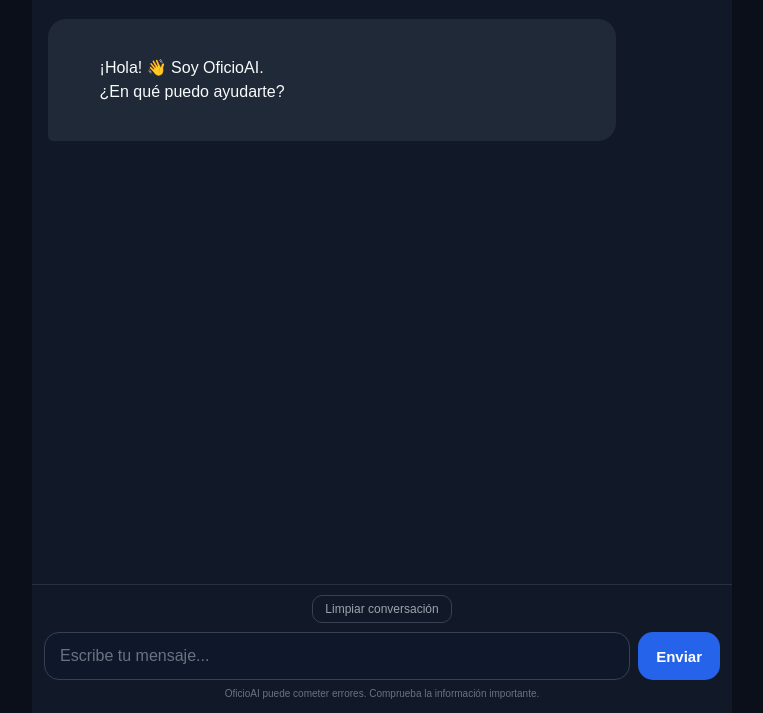
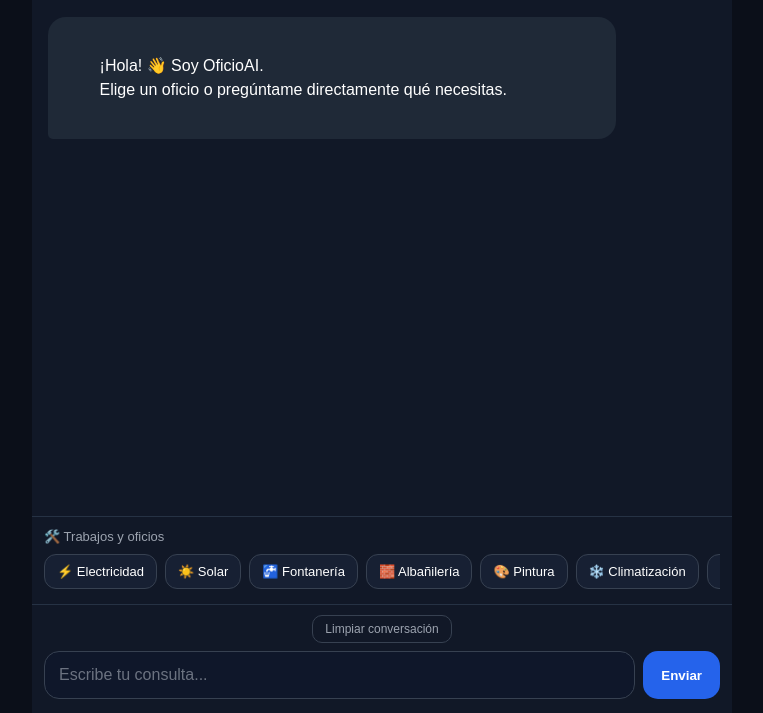
Before and after one commit to pelov-89/Oficioai, a website: page index.html in a window 1280 px wide. Shown: the part 87-800 px from the top of the page, without its empty margins (258-1021 px from the left). Drawn offline with Linux system fonts and the light colour scheme.

Commit message:
Refactor index.html for style and content updates
Updated styles and content in index.html for improved layout and user experience.

```diff
--- a/index.html
+++ b/index.html
@@ -14,7 +14,7 @@
       margin: 0;
       font-family: Arial, sans-serif;
       background: #0b0f19;
-      color: #ffffff;
+      color: white;
       height: 100vh;
       height: 100dvh;
     }
@@ -25,15 +25,14 @@
       height: 100vh;
       height: 100dvh;
       margin: auto;
+      background: #111827;
       display: flex;
       flex-direction: column;
-      background: #111827;
     }
 
     header {
-      padding: 18px 20px;
+      padding: 18px;
       text-align: center;
-      background: #111827;
       border-bottom: 1px solid #263244;
     }
 
@@ -45,14 +44,14 @@
     .subtitulo {
       display: block;
       margin-top: 5px;
+      color: #9ca3af;
       font-size: 12px;
-      color: #9ca3af;
     }
 
     #chat {
       flex: 1;
       overflow-y: auto;
-      padding: 22px 16px;
+      padding: 20px 16px;
     }
 
     .mensaje {
@@ -62,38 +61,56 @@
       border-radius: 18px;
       line-height: 1.5;
       white-space: pre-wrap;
-      word-wrap: break-word;
     }
 
     .bot {
       background: #1f2937;
-      color: #f9fafb;
       margin-right: auto;
       border-bottom-left-radius: 5px;
     }
 
     .usuario {
       background: #2563eb;
-      color: white;
       margin-left: auto;
       border-bottom-right-radius: 5px;
     }
 
-    .zona-inferior {
-      background: #111827;
+    .funciones {
+      padding: 12px;
       border-top: 1px solid #263244;
-      padding: 10px 12px 14px;
+      border-bottom: 1px solid #263244;
     }
 
-    .limpiar {
-      display: block;
-      margin: 0 auto 9px;
-      padding: 6px 12px;
+    .titulo-funciones {
+      font-size: 13px;
+      color: #9ca3af;
+      margin-bottom: 10px;
+    }
+
+    .botones-funciones {
+      display: flex;
+      gap: 8px;
+      overflow-x: auto;
+      padding-bottom: 3px;
+    }
+
+    .funcion {
+      flex: 0 0 auto;
+      padding: 9px 12px;
       border: 1px solid #374151;
-      border-radius: 10px;
-      background: transparent;
-      color: #9ca3af;
-      font-size: 12px;
+      border-radius: 12px;
+      background: #172033;
+      color: white;
+      font-size: 13px;
+    }
+
+    .funcion:active {
+      transform: scale(0.97);
+      background: #2563eb;
+    }
+
+    .zona-inferior {
+      padding: 10px 12px 14px;
     }
 
     .entrada {
@@ -104,7 +121,7 @@
     input {
       flex: 1;
       min-width: 0;
-      padding: 14px 15px;
+      padding: 14px;
       border: 1px solid #374151;
       border-radius: 15px;
       background: #0f172a;
@@ -128,22 +145,21 @@
       background: #2563eb;
       color: white;
       font-weight: bold;
-      font-size: 15px;
     }
 
-    .enviar:disabled {
-      opacity: 0.5;
+    .limpiar {
+      display: block;
+      margin: 0 auto 8px;
+      padding: 6px 12px;
+      border: 1px solid #374151;
+      border-radius: 10px;
+      background: transparent;
+      color: #9ca3af;
+      font-size: 12px;
     }
 
     button:active {
       transform: scale(0.97);
-    }
-
-    .pie {
-      text-align: center;
-      margin-top: 8px;
-      font-size: 10px;
-      color: #6b7280;
     }
   </style>
 </head>
@@ -154,14 +170,58 @@
 
     <header>
       <div class="logo">OficioAI 🤖</div>
-      <span class="subtitulo">Tu asistente inteligente</span>
+      <span class="subtitulo">Tu asistente inteligente para trabajos y oficios</span>
     </header>
 
     <div id="chat">
 
       <div class="mensaje bot">
         ¡Hola! 👋 Soy OficioAI.
-        ¿En qué puedo ayudarte?
+        Elige un oficio o pregúntame directamente qué necesitas.
+      </div>
+
+    </div>
+
+    <div class="funciones">
+
+      <div class="titulo-funciones">
+        🛠️ Trabajos y oficios
+      </div>
+
+      <div class="botones-funciones">
+
+        <button class="funcion" onclick="seleccionar('Electricidad')">
+          ⚡ Electricidad
+        </button>
+
+        <button class="funcion" onclick="seleccionar('Solar')">
+          ☀️ Solar
+        </button>
+
+        <button class="funcion" onclick="seleccionar('Fontanería')">
+          🚰 Fontanería
+        </button>
+
+        <button class="funcion" onclick="seleccionar('Albañilería')">
+          🧱 Albañilería
+        </button>
+
+        <button class="funcion" onclick="seleccionar('Pintura')">
+          🎨 Pintura
+        </button>
+
+        <button class="funcion" onclick="seleccionar('Climatización')">
+          ❄️ Climatización
+        </button>
+
+        <button class="funcion" onclick="seleccionar('Mecánica')">
+          🚗 Mecánica
+        </button>
+
+        <button class="funcion" onclick="seleccionar('Presupuestos')">
+          📐 Presupuestos
+        </button>
+
       </div>
 
     </div>
@@ -177,7 +237,7 @@
         <input
           id="mensaje"
           type="text"
-          placeholder="Escribe tu mensaje..."
+          placeholder="Escribe tu consulta..."
           autocomplete="off"
           onkeydown="if(event.key === 'Enter') enviar()"
         >
@@ -192,15 +252,21 @@
 
       </div>
 
-      <div class="pie">
-        OficioAI puede cometer errores. Comprueba la información importante.
-      </div>
-
     </div>
 
   </div>
 
   <script>
+
+    function seleccionar(oficio) {
+
+      const input = document.getElementById("mensaje");
+
+      input.value = "Necesito ayuda con " + oficio + ". ";
+
+      input.focus();
+    }
+
     async function enviar() {
 
       const input = document.getElementById("mensaje");
@@ -260,7 +326,6 @@
 
         const mensajeError = document.createElement("div");
         mensajeError.className = "mensaje bot";
-
         mensajeError.textContent =
           "No se ha podido conectar con OficioAI.";
 
@@ -279,12 +344,13 @@
       chat.innerHTML = `
         <div class="mensaje bot">
           ¡Hola! 👋 Soy OficioAI.
-          ¿En qué puedo ayudarte?
+          Elige un oficio o pregúntame directamente qué necesitas.
         </div>
       `;
 
       document.getElementById("mensaje").focus();
     }
+
   </script>
 
 </body>
```
